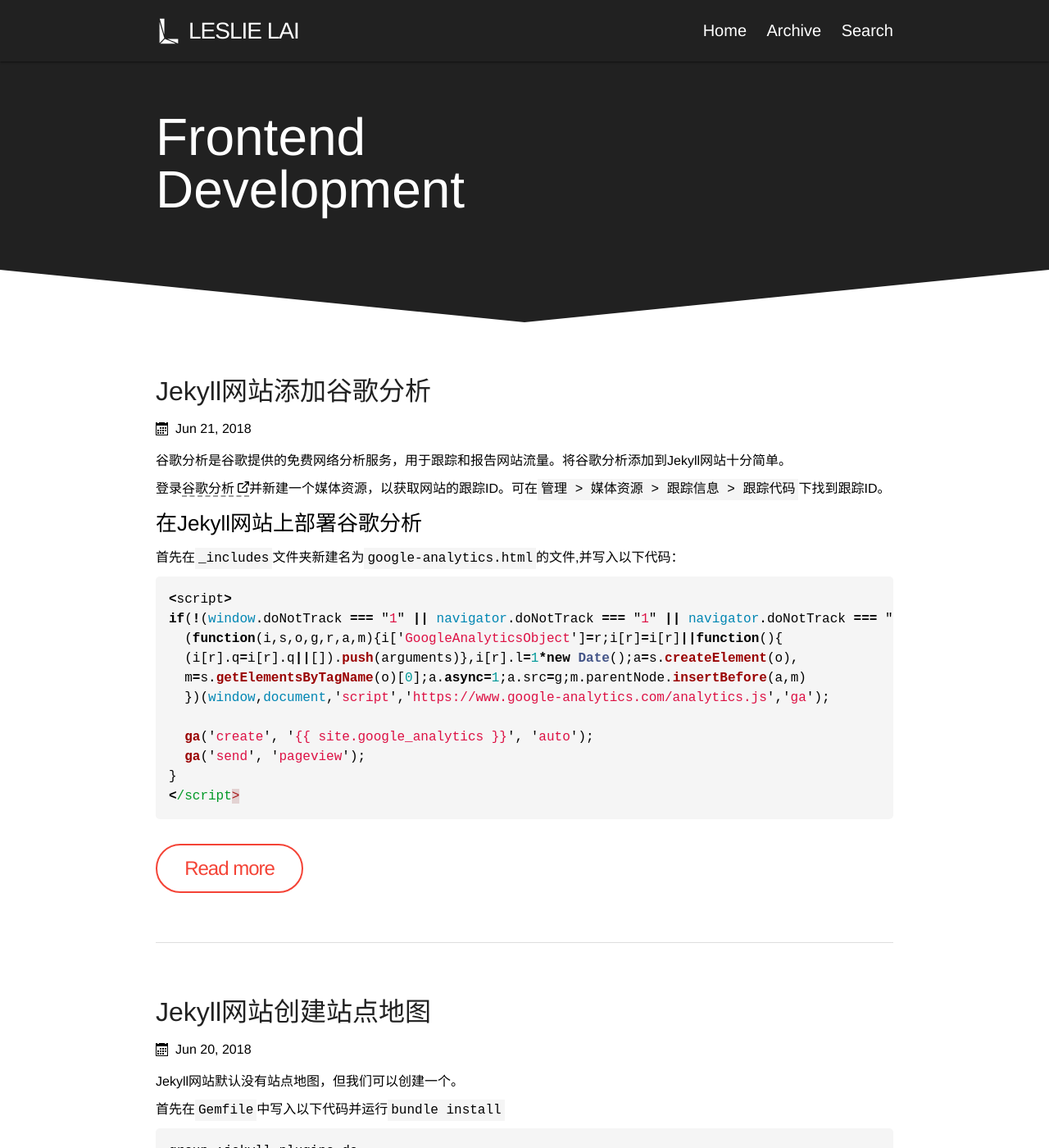
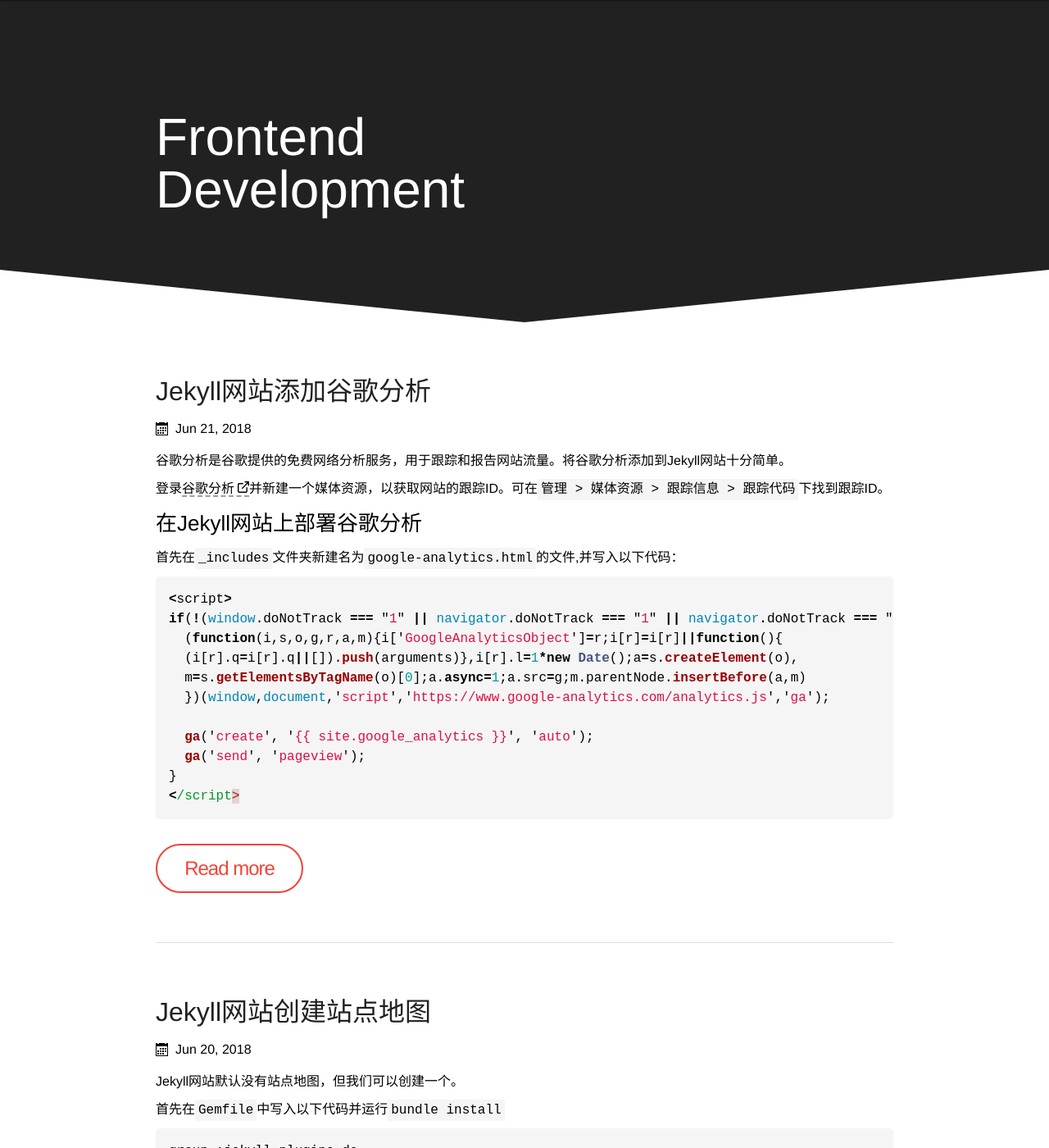
Before and after one commit to lcr/lcr.github.io, a Jekyll site: the page built from index.html, in a window 1280 px wide and 1400 px high. Shown: the whole window at 82% size. Built offline with Jekyll 4.4.1, drawn with Linux system fonts in a browser that asks for light colours; the list of posts is cut into pages by our own code; comment, search, counter and statistics services are not loaded; some of the changed lines change nothing that is shown.

Commit message:
Hide Menu on Scroll without headroom

```diff
--- a/_includes/header.html
+++ b/_includes/header.html
@@ -1,4 +1,4 @@
-<header class="js-headroom">
+<header id="navbar">
     {% assign default_paths = site.pages | map: "path" %}
     {% assign page_paths = site.header_pages | default: default_paths %}
     <a class="site-title" href="{{ '/' | relative_url }}">{% include svg/leslielai.svg %} {{site.title | upcase}}</a>
--- a/_includes/script.html
+++ b/_includes/script.html
@@ -1,4 +1,3 @@
-<script src="https://cdn.jsdelivr.net/npm/headroom.js@0.9.4/dist/headroom.min.js"></script>
 <script src="https://cdn.jsdelivr.net/algoliasearch/3/algoliasearch.min.js"></script>
 <script src="https://cdn.jsdelivr.net/npm/autocomplete.js@0.29.0/dist/autocomplete.min.js"></script>
 <script src="/assets/js/main.js"></script>
--- a/_sass/layout/_header.scss
+++ b/_sass/layout/_header.scss
@@ -1,7 +1,7 @@
 /*
  * Header
  */
-header{
+header {
   display: flex;
   justify-content: space-between;
   @include content-width;
@@ -11,19 +11,12 @@ header{
   box-shadow: 0 1px 2px rgba(0, 0, 0, .5);
 }
 
-.js-headroom {
+#navbar {
   position: fixed;
-  right: 0;
-  left: 0;
   top: 0;
   z-index: 9;
-  transition: transform $time ease-in-out;
-  &--pinned {
-    transform: translateY(0%);
-  }
-  &--unpinned {
-    transform: translateY(-100%);
-  }
+  width: 100%;
+  transition: top $time;
 }
 
 .site-title {
@@ -32,7 +25,7 @@ header{
   font-size: $base-font-size * 1.75;
   letter-spacing: -1px;
   color: $white-color;
-  svg{
+  svg {
     margin-right: 8px;
   }
 }
@@ -46,7 +39,7 @@ header{
     }
   }
 
-  @include media-query($small){
+  @include media-query($small) {
     display: inline-flex;
     align-items: center;
     &:not(:last-child) {
@@ -59,7 +52,7 @@ header{
   }
 }
 
-@include media-query($small){
+@include media-query($small) {
   .header-nav:hover .header-nav-item:not(:hover) {
     opacity: .5;
   }
--- a/assets/js/main.js
+++ b/assets/js/main.js
@@ -1,9 +1,151 @@
-var Header=document.querySelector(".js-headroom"),headroom=new Headroom(Header,{offset:50,tolerance:5,classes:{initial:"js-headroom",pinned:"js-headroom--pinned",unpinned:"js-headroom--unpinned"}});headroom.init();var searchOpen=document.querySelector("#headerSearch"),searchPage=document.querySelector("#search"),searchInput=document.querySelector("#searchInput"),searchReset=document.querySelector("#searchReset"),searchNav=document.querySelector("#searchNav");
-searchOpen.addEventListener("click",function(a){a.preventDefault();searchPage.style.transform="translateY(100vh)";searchInput.focus();setTimeout(function(){document.body.style.overflowY="hidden"},500)});document.querySelector("#searchClose").addEventListener("click",function(a){a.preventDefault();searchPage.style.transform="translateY(-100vh)";document.body.style.overflowY="visible"});
-searchPage.addEventListener("keyup",function(a){a.preventDefault();27===a.keyCode&&(searchPage.style.transform="translateY(-100vh)",document.body.style.overflowY="visible")});searchReset.addEventListener("click",function(){this.style.display="none";searchInput.focus();myAutocomplete.autocomplete.setVal("");searchNav.style.display=0<searchInput.value.length?"none":"block"});
-searchInput.addEventListener("keyup",function(){0<searchInput.value.length?(searchNav.style.display="none",searchReset.style.display="block"):(searchNav.style.display="block",searchReset.style.display="none")});
-var client=algoliasearch("4X0L5EZUHF","2c3e03751f5b259ae833fe039896ad2e"),index=client.initIndex("jekyll"),myAutocomplete=autocomplete("#searchInput",{hint:!1,debug:!0},[{source:autocomplete.sources.hits(index,{hitsPerPage:100}),displayKey:"title",templates:{suggestion:function(a){return sugTemplate="<h2>"+a._highlightResult.title.value+"</h2><p>"+a._highlightResult.content.value+"</p>"},empty:function(a){return'No results for "'+a.query+'"'}}}]).on("autocomplete:selected",function(a,c,d){location.href=
-  c.url}),urlHash=window.location.hash;if(0<urlHash.length){var inputCheck=document.getElementById(urlHash);inputCheck.checked=!0}var commentForm=document.querySelector(".comment-form"),commentFormInputs=document.querySelectorAll(".comment-form-input"),sendFailedDiv=document.querySelector(".comment-form-sendFailed"),sendSucceededDiv=document.querySelector(".comment-form-sendSucceeded"),overlayDiv=document.querySelector(".comment-form-overlay");
-function post(a,c,d,e){var b=new XMLHttpRequest;b.open("POST",a);b.setRequestHeader("Content-Type","application/x-www-form-urlencoded");b.onload=function(){200===b.status?d(b.responseText):200!==b.status&&e(b.responseText)};b.send(encodeURI(c))}
-commentForm&&commentForm.addEventListener("submit",function(a){a.preventDefault();sendFailedDiv.style.display="none";sendSucceededDiv.style.display="none";for(var c=[],d=0;d<commentFormInputs.length;d++){var e=commentFormInputs[d];c.push(e.name+"="+e.value)}overlayDiv.style.display="flex";post(a.target.getAttribute("data-action"),c.join("&"),function(a){commentForm.reset();sendSucceededDiv.style.display="block";overlayDiv.style.display="none"},function(a){sendFailedDiv.style.display="block";overlayDiv.style.display=
-  "none"})});
+/*
+ * Hide Menu on Scroll
+ */
+var prevScrollpos = window.pageYOffset;
+window.onscroll = function() {
+  var currentScrollPos = window.pageYOffset;
+  if (prevScrollpos > currentScrollPos) {
+    document.getElementById("navbar").style.top = "0";
+  } else {
+    document.getElementById("navbar").style.top = "-75px";
+  }
+  prevScrollpos = currentScrollPos;
+};
+
+/*
+ * search
+ */
+var searchOpen = document.querySelector("#headerSearch");
+var searchPage = document.querySelector("#search");
+var searchInput = document.querySelector("#searchInput");
+var searchReset = document.querySelector("#searchReset");
+var searchNav = document.querySelector("#searchNav");
+
+/* Search Open*/
+searchOpen.addEventListener("click", function (event) {
+  event.preventDefault();
+  searchPage.style.transform = "translateY(100vh)";
+  searchInput.focus();
+  setTimeout(function () {
+    document.body.style.overflowY = 'hidden';
+  }, 500);
+});
+
+/* Search Close by click */
+document.querySelector("#searchClose").addEventListener("click", function (event) {
+  event.preventDefault();
+  searchPage.style.transform = 'translateY(-100vh)';
+  document.body.style.overflowY = 'visible';
+});
+
+/* Search close by Esc key */
+searchPage.addEventListener("keyup", function (event) {
+  event.preventDefault();
+  if (event.keyCode === 27) {
+    searchPage.style.transform = 'translateY(-100vh)';
+    document.body.style.overflowY = 'visible';
+  }
+});
+
+/* Search reset & nav show by click */
+searchReset.addEventListener("click", function () {
+  this.style.display = 'none';
+  searchInput.focus();
+  myAutocomplete.autocomplete.setVal("");
+  if (searchInput.value.length > 0) {
+    searchNav.style.display = 'none';
+  } else {
+    searchNav.style.display = 'block';
+  }
+});
+
+/* Search reset & nav show by key */
+searchInput.addEventListener("keyup", function () {
+  if (searchInput.value.length > 0) {
+    searchNav.style.display = 'none';
+    searchReset.style.display = 'block';
+  } else {
+    searchNav.style.display = 'block';
+    searchReset.style.display = 'none';
+  }
+});
+
+
+/*
+ * search-autocomplete
+ */
+var client = algoliasearch('4X0L5EZUHF', '2c3e03751f5b259ae833fe039896ad2e');
+var index = client.initIndex('jekyll');
+var myAutocomplete = autocomplete('#searchInput', {hint: false, debug: true}, [
+  {
+    source: autocomplete.sources.hits(index, {hitsPerPage: 100}),
+    displayKey: 'title',
+    templates: {
+      suggestion: function (suggestion) {
+        return sugTemplate = "<h2>" + suggestion._highlightResult.title.value + "</h2>" + "<p>" + suggestion._highlightResult.content.value + "</p>";
+      },
+      empty: function (data) {
+        return 'No results for "' + data.query + '"';
+      },
+    }
+  }
+]).on('autocomplete:selected', function (event, suggestion, dataset) {
+  location.href = suggestion.url;
+});
+
+
+/* Archive page Accordion Check */
+var urlHash = window.location.hash;
+if (urlHash.length > 0) {
+  var inputCheck = document.getElementById(urlHash);
+  inputCheck.checked = true;
+}
+
+/*
+ * Comment Form
+ */
+var commentForm = document.querySelector('.comment-form');
+var commentFormInputs = document.querySelectorAll('.comment-form-input');
+var sendFailedDiv = document.querySelector('.comment-form-sendFailed');
+var sendSucceededDiv = document.querySelector('.comment-form-sendSucceeded');
+var overlayDiv = document.querySelector('.comment-form-overlay');
+
+function post(url, data, callback, errorCallback) {
+  var xhr = new XMLHttpRequest();
+  xhr.open('POST', url);
+  xhr.setRequestHeader('Content-Type', 'application/x-www-form-urlencoded');
+  xhr.onload = function () {
+    if (xhr.status === 200) {
+      callback(xhr.responseText);
+    } else if (xhr.status !== 200) {
+      errorCallback(xhr.responseText);
+    }
+  };
+  xhr.send(encodeURI(data));
+}
+
+if (commentForm) {
+  commentForm.addEventListener('submit', function (e) {
+    e.preventDefault();
+    sendFailedDiv.style.display = 'none';
+    sendSucceededDiv.style.display = 'none';
+
+    var params = [];
+
+    for (var i = 0; i < commentFormInputs.length; i++) {
+      var input = commentFormInputs[i];
+      params.push(input.name + '=' + input.value);
+    }
+
+    overlayDiv.style.display = 'flex';
+
+    post(e.target.getAttribute('data-action'), params.join('&'), function (text) {
+      commentForm.reset();
+      sendSucceededDiv.style.display = 'block';
+      overlayDiv.style.display = 'none';
+    }, function (text) {
+      sendFailedDiv.style.display = 'block';
+      overlayDiv.style.display = 'none';
+    });
+  });
+}
```
